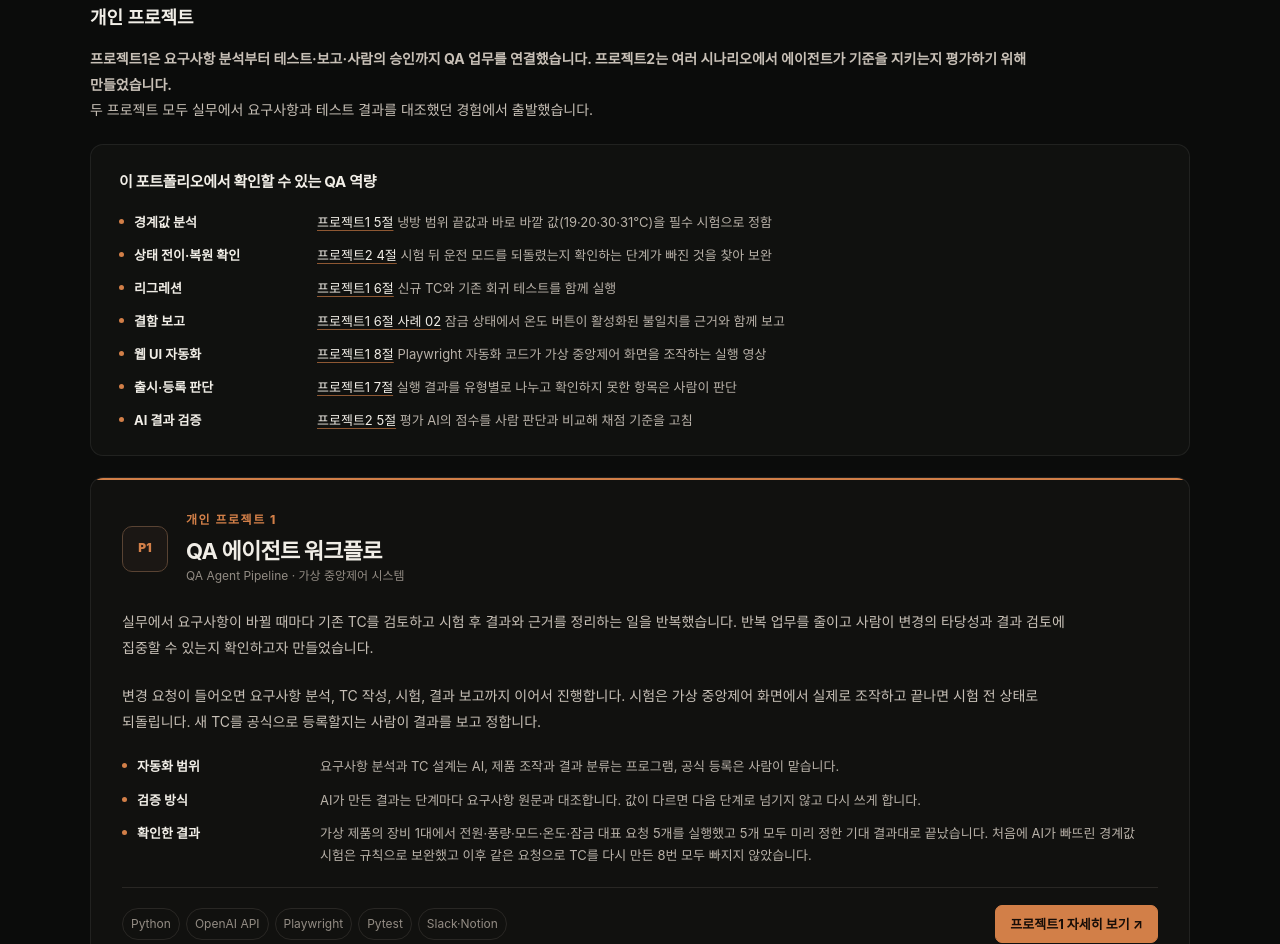
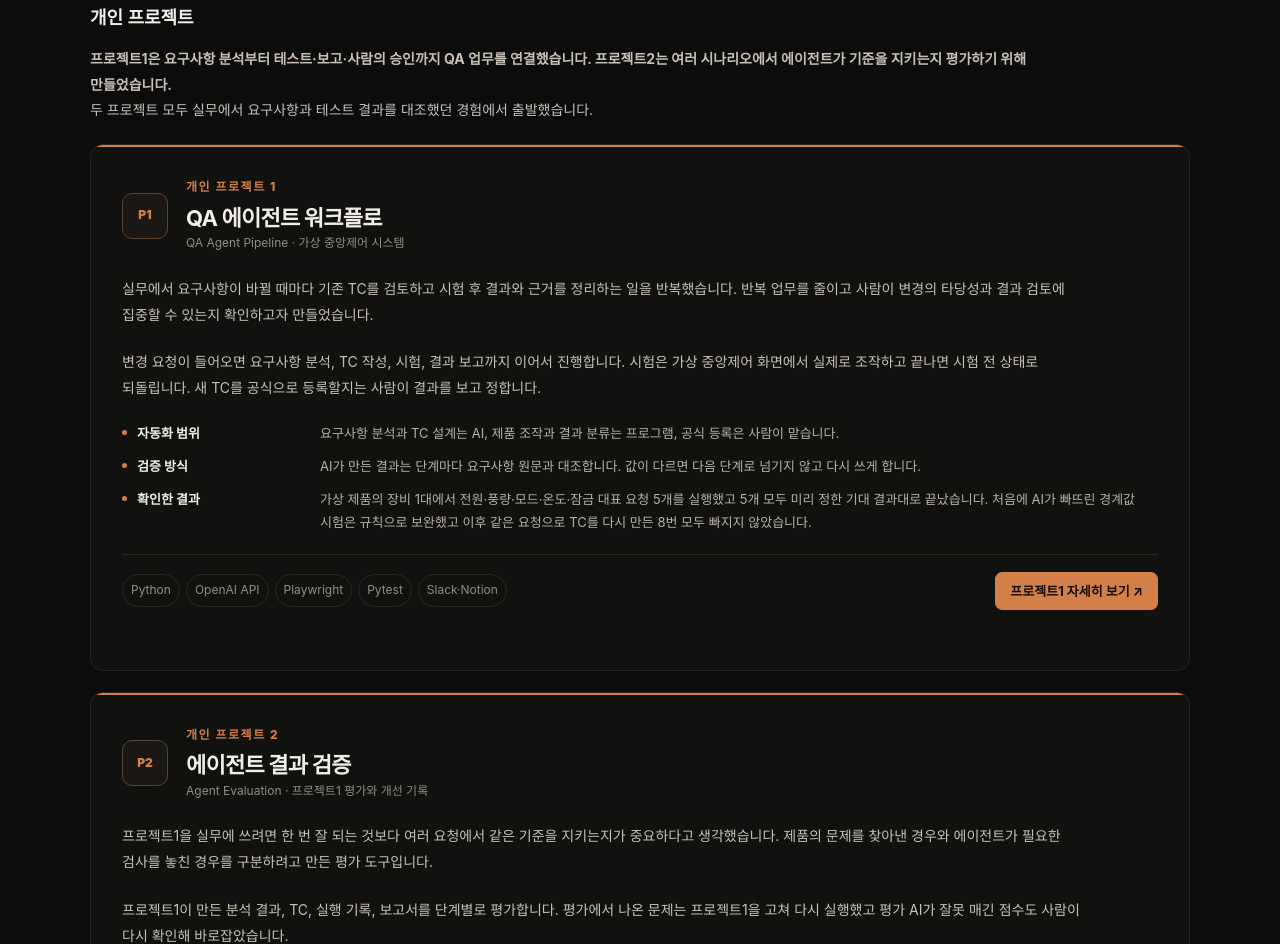
Before and after one commit to SEHOOOOON/qa-agent-pipeline, a plain HTML site: page main.html in a window 1280 px wide. Shown: the part 3552-4496 px from the top of the page. Drawn offline with Linux system fonts and the light colour scheme.

Commit message:
메인 프로젝트 절에서 'QA 역량' 표 삭제
개인 프로젝트 소개 아래의 역량 목록 표가 화면을 복잡하게 해서 뺐다. 다른 내용은 바꾸지 않았다.

```diff
--- a/main.html
+++ b/main.html
@@ -131,7 +131,6 @@ section{scroll-margin-top:70px}
 <article class="project-showcase"><header class="project-showcase-header"><div class="project-symbol">SQ</div><div><span class="project-kicker">실무 · 소프트웨어 QA</span><h3>중앙제어 시스템 전환 검증</h3><div class="project-period">2024.11 - 2026.10 · 시스템 전환 프로젝트</div></div></header><p class="project-summary">시스템이 바뀌면 기존 TC가 새 화면과 동작에서도 유효한지 다시 확인해야 합니다. 요구사항과 기존 TC를 비교해 기능·통합·회귀·연동 테스트를 수행했습니다.</p><div class="project-detail-list"><div><b>판단 기준</b><span>변경 요구사항과 유지해야 할 기존 기능을 확인하고 UI·API·통신 상태를 대조했습니다.</span></div><div><b>담당 업무</b><span>기존 TC를 검토·재구성하고 Jira에 재현 조건과 수정 버전의 확인 결과를 기록했습니다.</span></div><div><b>자동화 활용</b><span>반복할 TC를 선별하고 일부 검사를 자동화했습니다.</span></div><div><b>확인한 결과</b><span>테스트케이스를 새 시스템 구조에 맞게 다시 설계했고 이 과정에서 기존 케이스에 없던 조건의 치명 이슈를 찾았습니다. 국내향 제품의 출시 전 검증까지 마쳤습니다.</span></div></div></article>
 <h3 class="project-group">개인 프로젝트</h3>
 <p class="project-summary"><b>프로젝트1은 요구사항 분석부터 테스트·보고·사람의 승인까지 QA 업무를 연결했습니다. 프로젝트2는 여러 시나리오에서 에이전트가 기준을 지키는지 평가하기 위해 만들었습니다.</b><br>두 프로젝트 모두 실무에서 요구사항과 테스트 결과를 대조했던 경험에서 출발했습니다.</p>
-<div class="skill-map"><h4>이 포트폴리오에서 확인할 수 있는 QA 역량</h4><div class="project-detail-list"><div><b>경계값 분석</b><span><a href="../qa-agent-pipeline-v2/project.html#execution">프로젝트1 5절</a> 냉방 범위 끝값과 바로 바깥 값(19·20·30·31°C)을 필수 시험으로 정함</span></div><div><b>상태 전이·복원 확인</b><span><a href="../agent-evaluation-framework/portfolio/index.html#case-restore">프로젝트2 4절</a> 시험 뒤 운전 모드를 되돌렸는지 확인하는 단계가 빠진 것을 찾아 보완</span></div><div><b>리그레션</b><span><a href="../qa-agent-pipeline-v2/project.html#scenarios">프로젝트1 6절</a> 신규 TC와 기존 회귀 테스트를 함께 실행</span></div><div><b>결함 보고</b><span><a href="../qa-agent-pipeline-v2/project.html#tc-lock">프로젝트1 6절 사례 02</a> 잠금 상태에서 온도 버튼이 활성화된 불일치를 근거와 함께 보고</span></div><div><b>웹 UI 자동화</b><span><a href="../qa-agent-pipeline-v2/project.html#demo-video">프로젝트1 8절</a> Playwright 자동화 코드가 가상 중앙제어 화면을 조작하는 실행 영상</span></div><div><b>출시·등록 판단</b><span><a href="../qa-agent-pipeline-v2/project.html#reporting">프로젝트1 7절</a> 실행 결과를 유형별로 나누고 확인하지 못한 항목은 사람이 판단</span></div><div><b>AI 결과 검증</b><span><a href="../agent-evaluation-framework/portfolio/index.html#judge">프로젝트2 5절</a> 평가 AI의 점수를 사람 판단과 비교해 채점 기준을 고침</span></div></div></div>
 <article class="project-showcase"><header class="project-showcase-header"><div class="project-symbol">P1</div><div><span class="project-kicker">개인 프로젝트 1</span><h3>QA 에이전트 워크플로</h3><div class="project-period">QA Agent Pipeline · 가상 중앙제어 시스템</div></div></header><p class="project-summary">실무에서 요구사항이 바뀔 때마다 기존 TC를 검토하고 시험 후 결과와 근거를 정리하는 일을 반복했습니다. 반복 업무를 줄이고 사람이 변경의 타당성과 결과 검토에 집중할 수 있는지 확인하고자 만들었습니다.</p><p class="project-summary">변경 요청이 들어오면 요구사항 분석, TC 작성, 시험, 결과 보고까지 이어서 진행합니다. 시험은 가상 중앙제어 화면에서 실제로 조작하고 끝나면 시험 전 상태로 되돌립니다. 새 TC를 공식으로 등록할지는 사람이 결과를 보고 정합니다.</p><div class="project-detail-list"><div><b>자동화 범위</b><span>요구사항 분석과 TC 설계는 AI, 제품 조작과 결과 분류는 프로그램, 공식 등록은 사람이 맡습니다.</span></div><div><b>검증 방식</b><span>AI가 만든 결과는 단계마다 요구사항 원문과 대조합니다. 값이 다르면 다음 단계로 넘기지 않고 다시 쓰게 합니다.</span></div><div><b>확인한 결과</b><span>가상 제품의 장비 1대에서 전원·풍량·모드·온도·잠금 대표 요청 5개를 실행했고 5개 모두 미리 정한 기대 결과대로 끝났습니다. 처음에 AI가 빠뜨린 경계값 시험은 규칙으로 보완했고 이후 같은 요청으로 TC를 다시 만든 8번 모두 빠지지 않았습니다.</span></div></div><footer class="project-showcase-footer"><div class="project-tech"><span>Python</span><span>OpenAI API</span><span>Playwright</span><span>Pytest</span><span>Slack·Notion</span></div><div class="project-buttons"><a class="btn primary" href="../qa-agent-pipeline-v2/project.html">프로젝트1 자세히 보기 ↗</a></div></footer></article>
 <article class="project-showcase"><header class="project-showcase-header"><div class="project-symbol">P2</div><div><span class="project-kicker">개인 프로젝트 2</span><h3>에이전트 결과 검증</h3><div class="project-period">Agent Evaluation · 프로젝트1 평가와 개선 기록</div></div></header><p class="project-summary">프로젝트1을 실무에 쓰려면 한 번 잘 되는 것보다 여러 요청에서 같은 기준을 지키는지가 중요하다고 생각했습니다. 제품의 문제를 찾아낸 경우와 에이전트가 필요한 검사를 놓친 경우를 구분하려고 만든 평가 도구입니다.</p><p class="project-summary">프로젝트1이 만든 분석 결과, TC, 실행 기록, 보고서를 단계별로 평가합니다. 평가에서 나온 문제는 프로젝트1을 고쳐 다시 실행했고 평가 AI가 잘못 매긴 점수도 사람이 다시 확인해 바로잡았습니다.</p><div class="project-detail-list"><div><b>평가 방식</b><span>개수나 값처럼 계산할 수 있는 항목은 프로그램이, 내용이 맞는지는 AI가 채점합니다. 기대 결과는 사람이 정합니다.</span></div><div><b>찾아서 고친 것</b><span>온도 범위 끝 시험이 빠진 TC, 시험 뒤 운전 모드를 되돌렸는지 확인하지 않는 TC를 찾아 프로젝트1을 고쳤습니다.</span></div><div><b>평가 AI 검증</b><span>평가 AI와 사람 판단이 처음 15개 중 11개만 같았고 다른 4개는 모두 AI가 너무 후하게 준 점수였습니다. 그 4가지 유형을 고친 뒤 새로 실행한 결과에서 다시 비교한 12개는 모두 사람 판단과 같았습니다.</span></div></div><footer class="project-showcase-footer"><div class="project-tech"><span>Python</span><span>Claude API</span><span>OpenAI API</span><span>Pytest</span></div><div class="project-buttons"><a class="btn primary" href="../agent-evaluation-framework/portfolio/index.html">프로젝트2 자세히 보기 ↗</a></div></footer></article>
 </div></div></section>
```
